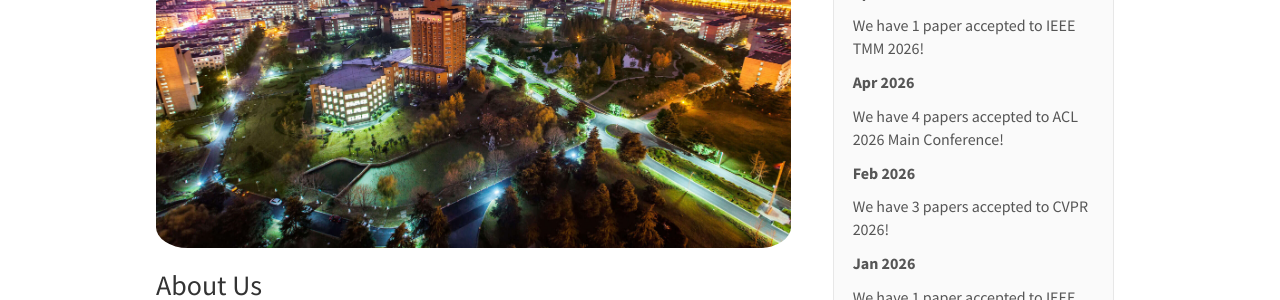
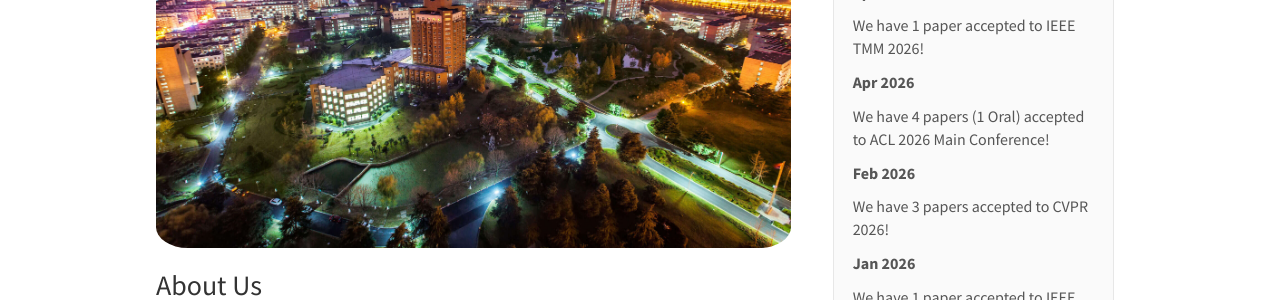
Before and after one commit to bivlab123/bivlab123.github.io, a Jekyll site: the page built from _pages/home.md, in a window 1280 px wide and 1196 px high. Shown: the part 244-544 px from the top of the window. Built offline with Jekyll 4.4.1, drawn with Linux system fonts in a browser that asks for light colours; nearby versions of some CDN libraries.

Commit message:
Update news.yml

```diff
--- a/_data/news.yml
+++ b/_data/news.yml
@@ -4,7 +4,7 @@
   headline: "We have 1 paper accepted to IEEE TMM 2026! "
 
 - date: Apr 2026
-  headline: "We have 4 papers accepted to ACL 2026 Main Conference! "
+  headline: "We have 4 papers (1 Oral) accepted to ACL 2026 Main Conference! "
 
 
 
```
